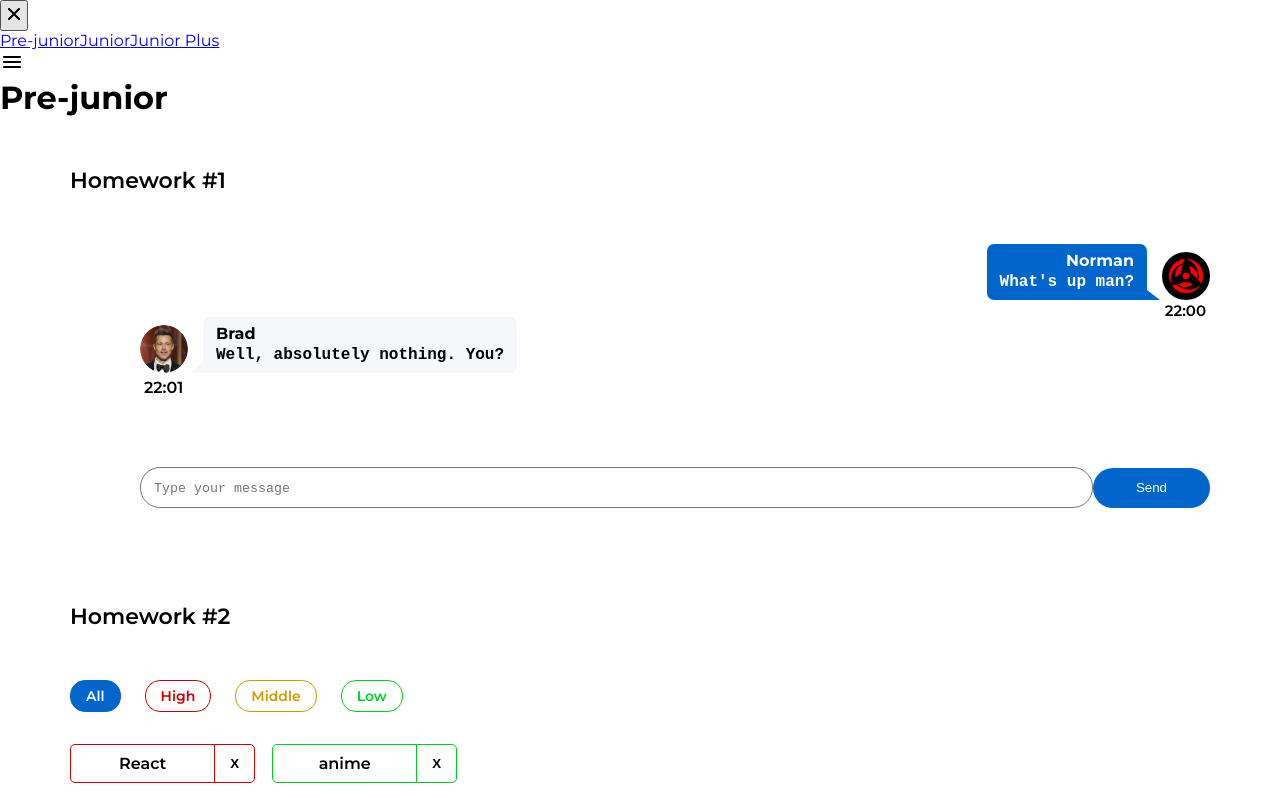
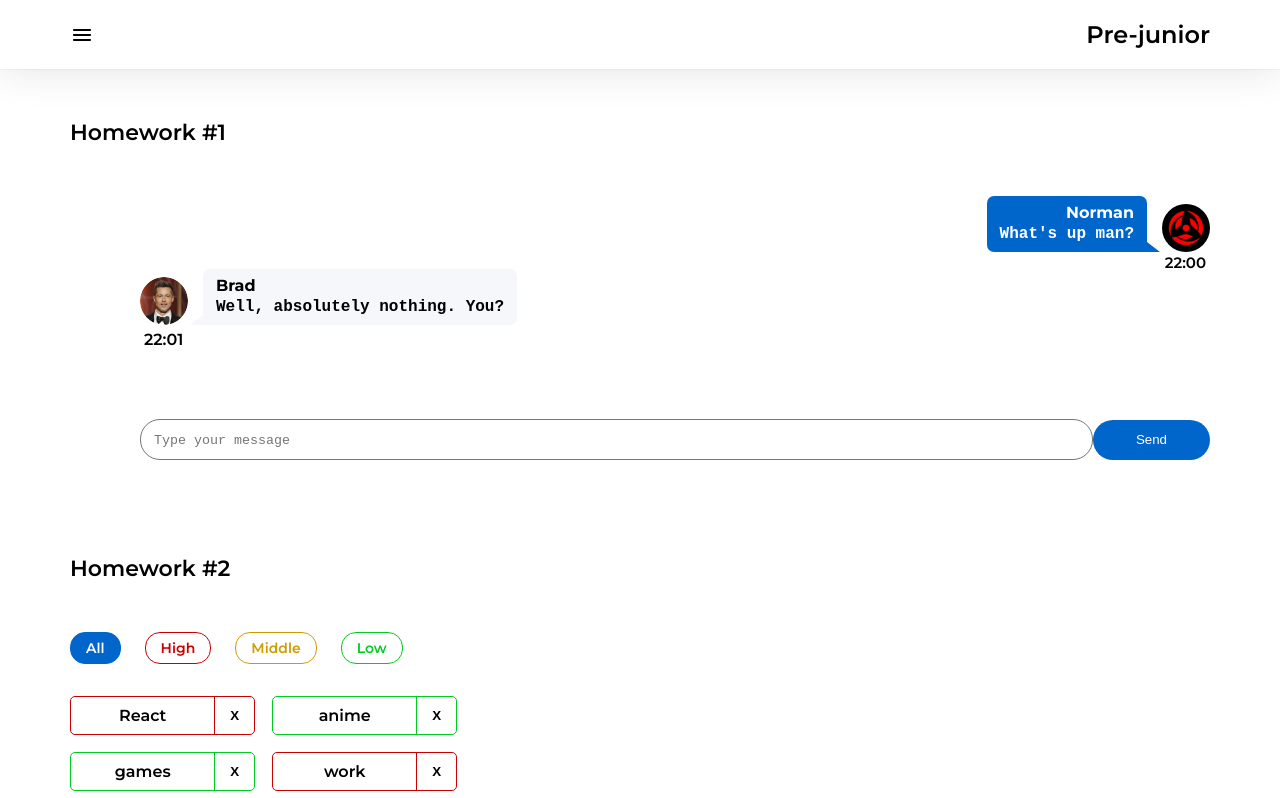
Before and after one commit to IJTINK7/hws-from-ignat, a React (Create React App) app: page /#/pre-junior in a window 1280 px wide. Shown: the top 798 px of the page. Built offline with nearby package versions, Linux system fonts and the light colour scheme.

Commit message:
Adding styles

```diff
--- a/src/s2-homeworks/hw05/header/Header.module.css
+++ b/src/s2-homeworks/hw05/header/Header.module.css
@@ -1,8 +1,17 @@
 .burgerMenuIcon {
+    cursor: pointer;
 }
 
 .header {
+    display: flex;
+    width: 100%;
+    padding: 20px 70px;
+    justify-content: space-between;
+    align-items: center;
+    box-shadow: 0 0 2px 0 rgba(29, 33, 38, 0.10), 0 0 40px 0 rgba(29, 33, 38, 0.13);
 }
 
 .header h1 {
+    font-size: 24px;
+    font-weight: 600;
 }
--- a/src/s2-homeworks/hw05/sidebar/Sidebar.module.css
+++ b/src/s2-homeworks/hw05/sidebar/Sidebar.module.css
@@ -1,25 +1,57 @@
 .sidebar {
+    position: absolute;
+    left: -100%;
+    transition: ease-in 0.5s;
+    background-color: white;
+    min-height: 100vh;
+    z-index: 3;
 }
 
 .sidebar.open {
+    left: 0;
 }
 
 .background {
+    position: absolute;
+    width: 100%;
+    height: 100vh;
+    opacity: 0.3;
+    background: #000000;
+    z-index: 2;
 }
 
 .nav {
+    display: flex;
+    flex-direction: column;
+    padding: 70px 110px 0 70px;
+    row-gap: 30px;
 }
 
 .nav a {
+    text-decoration: none;
+    font-size: 22px;
+    font-weight: 600;
+    color: black;
+    transition: ease-in 0.5s;
 }
 
 .nav a:hover {
+    color: #58ACFF;
 }
 
 .nav a.active {
+    text-decoration-line: underline;
+    color: #0059B2;
 }
 .close {
+    position: absolute;
+    right: 20px;
+    top: 20px;
+    background: none;
+    border: none;
+    cursor: pointer;
 }
 
 .close img {
+
 }
```
